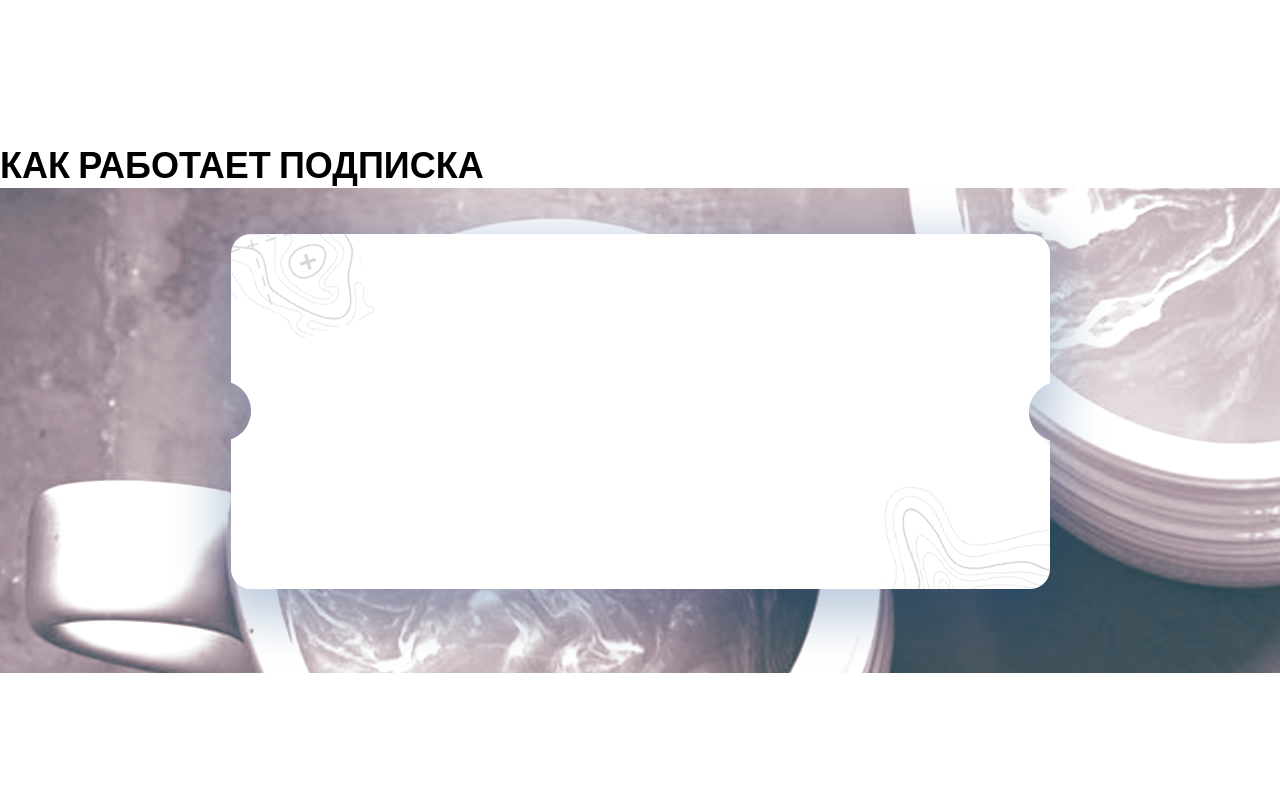
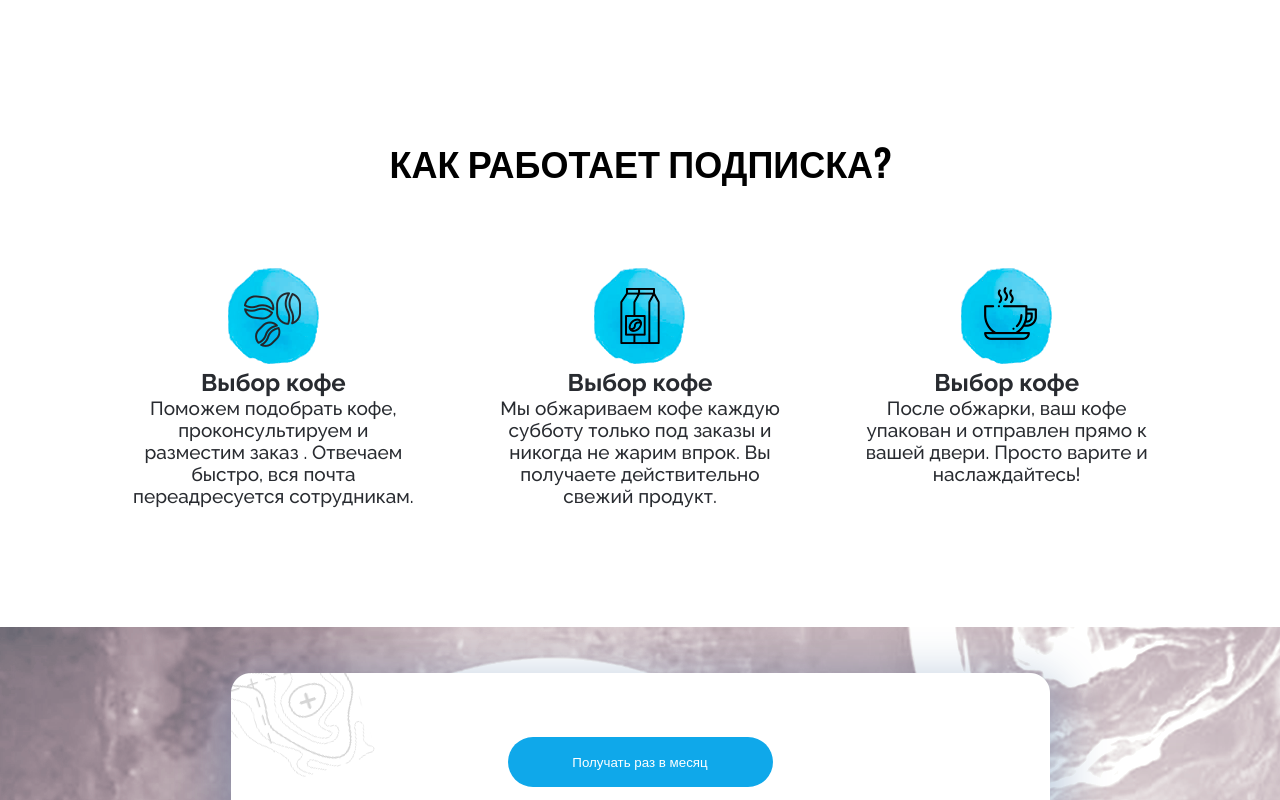
Before and after one commit to saintriko/FrontEnd_course, a plain HTML site: page coffee/index.html in a window 1280 px wide. Shown: the part 800-1600 px from the top of the page. Before the commit the page ends 1473 px from the top, so only its background shows below. Drawn offline with nearby package versions, Linux system fonts and the light colour scheme; grey boxes are pictures that could not be loaded.

Commit message:
added "section"

```diff
--- a/coffee/index.html
+++ b/coffee/index.html
@@ -3,7 +3,7 @@
 <head>
     <meta charset="UTF-8">
     <link href="style.css" rel="stylesheet">
-    <link href="https://fonts.googleapis.com/css?family=Raleway:400,600&display=swap" rel="stylesheet">
+    <link href="https://fonts.googleapis.com/css?family=Raleway:400,500,600,700&display=swap" rel="stylesheet">
     <link href="https://fonts.googleapis.com/css?family=Oswald&display=swap" rel="stylesheet">
 
 </head>
@@ -26,11 +26,43 @@
     </div>
     <div class="section">
         <div class="section_title">
-            Как работает подписка
+            Как работает подписка?
+        </div>
+        <div class="subscribe_section">
+            <div class="subscribe_step">
+                <img src="images/icon%201.png">
+                <div class="subscribe_step_title">Выбор кофе</div>
+                <div class="subscribe_step_text">Поможем подобрать кофе, проконсультируем и разместим заказ . Отвечаем быстро, вся почта переадресуется сотрудникам.</div>
+            </div>
+            <div class="subscribe_step">
+                <img src="images/icon%202.png">
+                <div class="subscribe_step_title">Выбор кофе</div>
+                <div class="subscribe_step_text">Мы обжариваем кофе каждую субботу только под заказы и никогда не жарим впрок. Вы получаете действительно свежий продукт.</div>
+            </div>
+            <div class="subscribe_step">
+                <img src="images/icon%203.png">
+                <div class="subscribe_step_title">Выбор кофе</div>
+                <div class="subscribe_step_text">После обжарки, ваш кофе упакован и отправлен прямо к вашей двери. Просто варите и наслаждайтесь!</div>
+            </div>
+        </div>
+        <div class="subscribe_discribtion">
+
         </div>
     </div>
+
     <div class="gif_section">
-        <div class="card"><div>
+        <div class="card">
+            <button class="button">Получать раз в месяц</button>
+        </div>
+    </div>
+    <div class="section">
+        <div class="section_title">Карта вкусов</div>
+    </div>
+    <div class="section">
+        <div class="section_title">Отзывы</div>
+    </div>
+    <div class="section_order">
+        <div class="order_form"></div>
     </div>
 </body>
 </html>
--- a/coffee/style.css
+++ b/coffee/style.css
@@ -17,9 +17,10 @@ body
 }
 .navigation
 {
+    padding-top: 40px;
     margin-left: auto;
     margin-right: auto;
-    height: 100px;
+    /*height: 100px;*/
     max-width: 820px;
     display: flex;
     justify-content: space-around;
@@ -50,7 +51,7 @@ body
 
 .card
 {
-    /*padding-top: 100px;*/
+    padding-top: 110px;
     height: 479px;
     width: 943px;
     background: url("images/card.png") no-repeat;
@@ -71,7 +72,6 @@ body
     margin-left: auto;
     margin-right: auto;
     line-height:50px;
-    margin-top: 110px;
 }
 
 .card_text
@@ -97,18 +97,75 @@ body
 }
 .section
 {
+    display: flex;
+    flex-direction: column;
     height: 100%;
     padding-top: 130px;
 }
 .section_title
 {
+    margin-left: auto;
+    margin-right: auto;
     font-size: 36px;
     font-family: 'Oswald', sans-serif;
     text-transform: uppercase;
     font-weight: 600;
+    padding-bottom: 80px;
+    display: inline-block;
+
 }
 .gif_section
 {
     height: 485px;
     background: url("images/gift_background.png") repeat-x ;
 }
+.subscribe_section
+{
+    width: 1100px;
+    margin-left: auto;
+    margin-right: auto;
+    display: flex;
+    flex-direction: row;
+    padding-bottom: 120px;
+}
+.subscribe_step
+{
+    width: 290px;
+    flex-direction: column;
+    justify-content: space-around;
+    margin-left: auto;
+    margin-right: auto;
+    text-align: center;
+    color: #282b30;
+}
+.subscribe_step_title
+{
+    font-size: 24px;
+    font-family: 'Raleway', sans-serif;
+    font-weight: 700;
+}
+.subscribe_step_text
+{
+    font-family: 'Raleway', sans-serif;
+    font-size: 19px;
+    font-weight: 500;
+}
+
+.subscribe_discribtion
+{
+
+}
+
+.section_order
+{
+
+    height: 538px;
+    background-color: #0fa8ea;
+}
+.order_form
+{
+    display: flex;
+    flex-direction: column;
+    height: 100%;
+    background: url("images/card_order.png") no-repeat;
+}
```
Also changed, not shown: coffee/images/card_order.png (added), coffee/images/icon 1.png (added), coffee/images/icon 2.png (added), coffee/images/icon 3.png (added).
